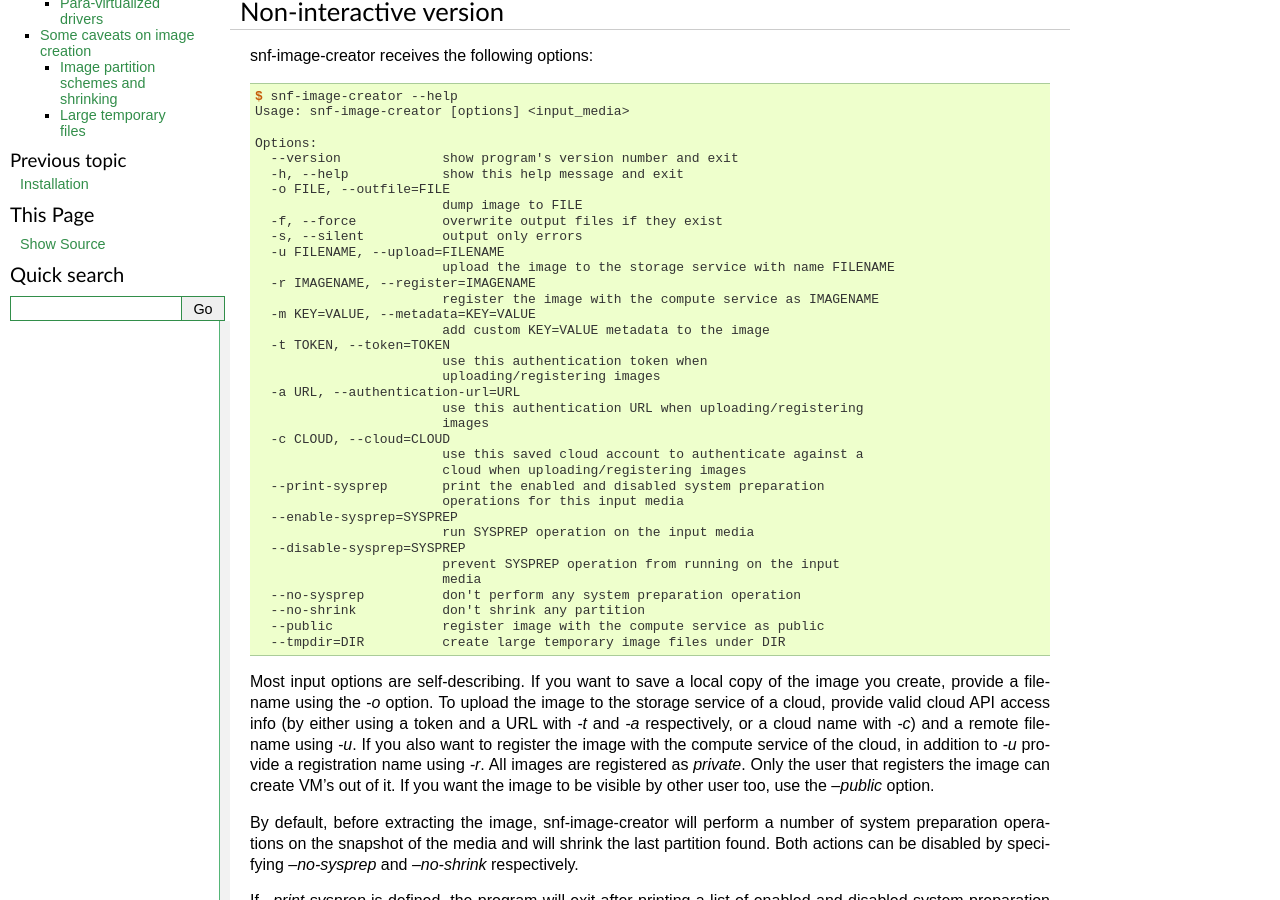
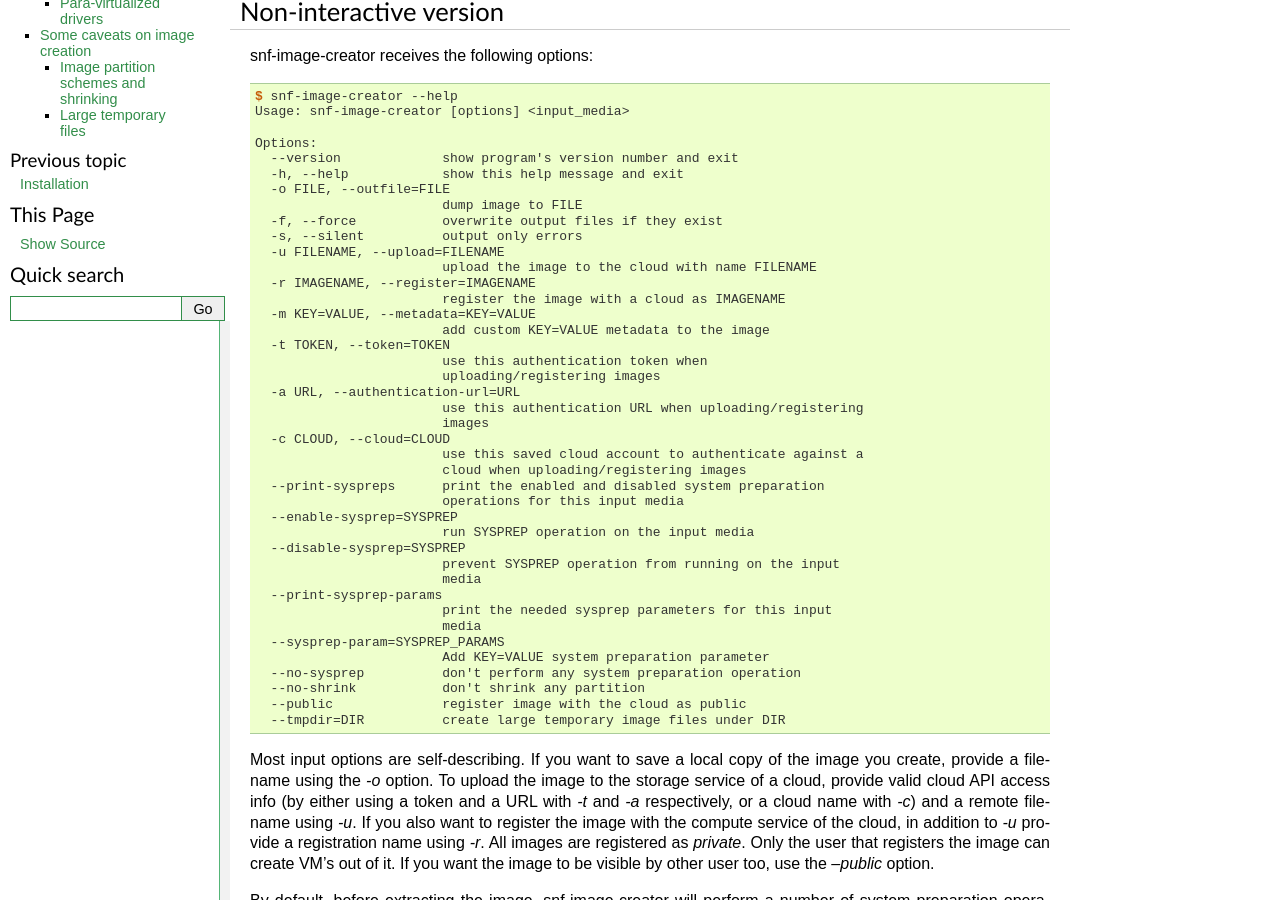
Before and after one commit to grnet/snf-image-creator, a Sphinx documentation site: the page built from docs/usage.rst, in a window 1280 px wide and 900 px high, scrolled down 255 px. Built offline with Sphinx 7.4.7, drawn with Linux system fonts in a browser that asks for light colours; some of the changed text lies outside the part shown.

Commit message:
Update documentation to reflect the changes made

```diff
--- a/docs/usage.rst
+++ b/docs/usage.rst
@@ -17,42 +17,47 @@ snf-image-creator receives the following options:
 
 .. code-block:: console
 
-   $ snf-image-creator --help
-   Usage: snf-image-creator [options] <input_media>
+  $ snf-image-creator --help
+  Usage: snf-image-creator [options] <input_media>
 
-   Options:
-     --version             show program's version number and exit
-     -h, --help            show this help message and exit
-     -o FILE, --outfile=FILE
-                           dump image to FILE
-     -f, --force           overwrite output files if they exist
-     -s, --silent          output only errors
-     -u FILENAME, --upload=FILENAME
-                           upload the image to the storage service with name FILENAME
-     -r IMAGENAME, --register=IMAGENAME
-                           register the image with the compute service as IMAGENAME
-     -m KEY=VALUE, --metadata=KEY=VALUE
-                           add custom KEY=VALUE metadata to the image
-     -t TOKEN, --token=TOKEN
-                           use this authentication token when
-                           uploading/registering images
-     -a URL, --authentication-url=URL
-                           use this authentication URL when uploading/registering
-                           images
-     -c CLOUD, --cloud=CLOUD
-                           use this saved cloud account to authenticate against a
-                           cloud when uploading/registering images
-     --print-sysprep       print the enabled and disabled system preparation
-                           operations for this input media
-     --enable-sysprep=SYSPREP
-                           run SYSPREP operation on the input media
-     --disable-sysprep=SYSPREP
-                           prevent SYSPREP operation from running on the input
-                           media
-     --no-sysprep          don't perform any system preparation operation
-     --no-shrink           don't shrink any partition
-     --public              register image with the compute service as public
-     --tmpdir=DIR          create large temporary image files under DIR
+  Options:
+    --version             show program's version number and exit
+    -h, --help            show this help message and exit
+    -o FILE, --outfile=FILE
+                          dump image to FILE
+    -f, --force           overwrite output files if they exist
+    -s, --silent          output only errors
+    -u FILENAME, --upload=FILENAME
+                          upload the image to the cloud with name FILENAME
+    -r IMAGENAME, --register=IMAGENAME
+                          register the image with a cloud as IMAGENAME
+    -m KEY=VALUE, --metadata=KEY=VALUE
+                          add custom KEY=VALUE metadata to the image
+    -t TOKEN, --token=TOKEN
+                          use this authentication token when
+                          uploading/registering images
+    -a URL, --authentication-url=URL
+                          use this authentication URL when uploading/registering
+                          images
+    -c CLOUD, --cloud=CLOUD
+                          use this saved cloud account to authenticate against a
+                          cloud when uploading/registering images
+    --print-syspreps      print the enabled and disabled system preparation
+                          operations for this input media
+    --enable-sysprep=SYSPREP
+                          run SYSPREP operation on the input media
+    --disable-sysprep=SYSPREP
+                          prevent SYSPREP operation from running on the input
+                          media
+    --print-sysprep-params
+                          print the needed sysprep parameters for this input
+                          media
+    --sysprep-param=SYSPREP_PARAMS
+                          Add KEY=VALUE system preparation parameter
+    --no-sysprep          don't perform any system preparation operation
+    --no-shrink           don't shrink any partition
+    --public              register image with the cloud as public
+    --tmpdir=DIR          create large temporary image files under DIR
 
 Most input options are self-describing. If you want to save a local copy of
 the image you create, provide a filename using the *-o* option. To upload the
@@ -329,6 +335,13 @@ distribution's documentation for more information on this. You can always check
 if a system can boot with para-virtualized disk controller by launching it with
 kvm using the *if=virtio* option (see the kvm command in the
 `Creating a new image`_ section).
+
+For Windows and FreeBSD systems, the needed drivers need to be manually
+downloaded and installed on the media before the image creation process takes
+place. For *FreeBSD* the virtio drivers can be found
+`here <http://people.freebsd.org/~kuriyama/virtio/>`_. For Windows the drivers
+are hosted by the
+`Fedora Project <http://alt.fedoraproject.org/pub/alt/virtio-win/latest/images/>`_.
 
 Some caveats on image creation
 ==============================
```
Also changed, not shown: other parts of docs/usage.rst (+5 -4 lines).
